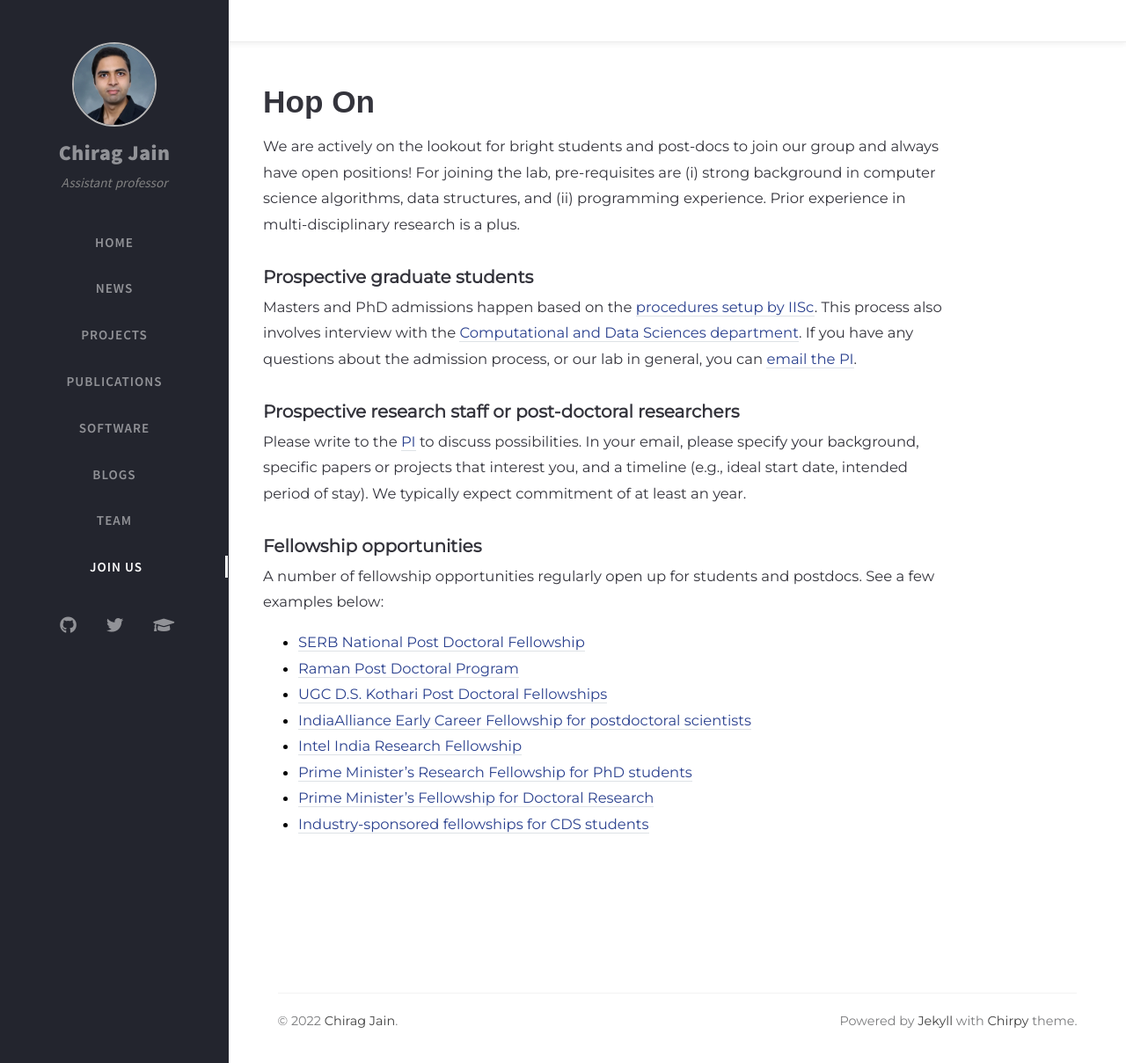
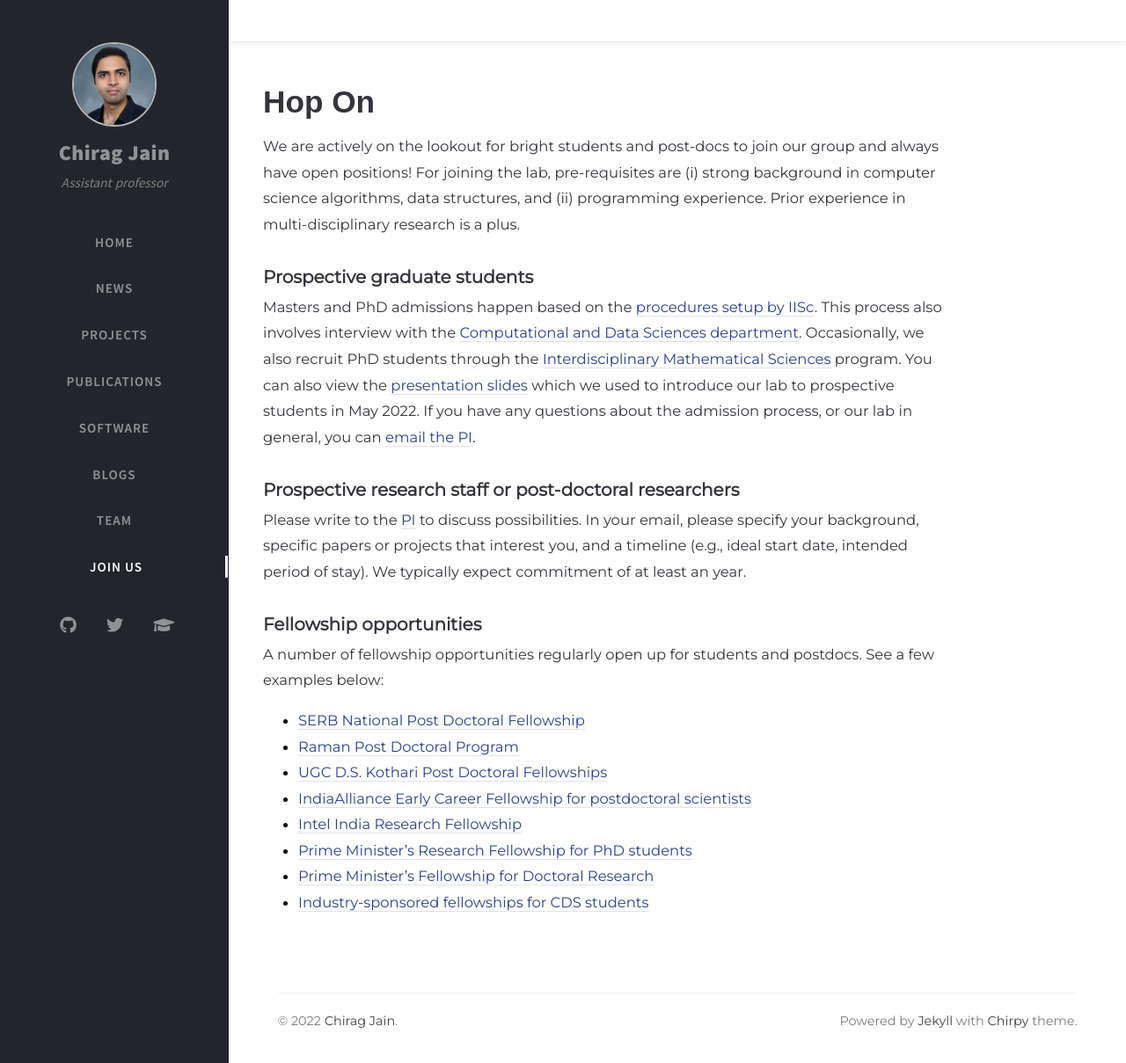
Before and after one commit to at-cg/at-cg.github.io, a Jekyll site: the page built from tabs/join.md, in a window 1280 px wide and 1209 px high. Shown: the whole window at 88% size. Built offline with Jekyll 4.4.1, drawn with Linux system fonts in a browser that asks for light colours; nearby versions of some CDN libraries; comment, search, counter and statistics services are not loaded.

Commit message:
Update join.md

```diff
--- a/tabs/join.md
+++ b/tabs/join.md
@@ -13,7 +13,7 @@ type: {filename}
 We are actively on the lookout for bright students and post-docs to join our group and always have open positions! For joining the lab, pre-requisites are (i) strong background in computer science algorithms, data structures, and (ii) programming experience. Prior experience in multi-disciplinary research is a plus.
 
 ### **Prospective graduate students**
-Masters and PhD admissions happen based on the [procedures setup by IISc](https://iisc.ac.in/admissions/). This process also involves interview with the [Computational and Data Sciences department](https://cds.iisc.ac.in/admissions/). If you have any questions about the admission process, or our lab in general, you can [email the PI](mailto:chirag@iisc.ac.in).
+Masters and PhD admissions happen based on the [procedures setup by IISc](https://iisc.ac.in/admissions/). This process also involves interview with the [Computational and Data Sciences department](https://cds.iisc.ac.in/admissions/). Occasionally, we also recruit PhD students through the [Interdisciplinary Mathematical Sciences](http://msci.iisc.ac.in/index.php) program. You can also view the [presentation slides](https://drive.google.com/file/d/1V4ynepWfO8hplcb8Z7PU38B-EqbjdPvC/view?usp=sharing) which we used to introduce our lab to prospective students in May 2022. If you have any questions about the admission process, or our lab in general, you can [email the PI](mailto:chirag@iisc.ac.in).
 
 ### **Prospective research staff or post-doctoral researchers**
 Please write to the [PI](mailto:chirag@iisc.ac.in) to discuss possibilities. In your email, please specify your background, specific papers or projects that interest you, and a timeline (e.g., ideal start date, intended period of stay). We typically expect commitment of at least an year.
```
